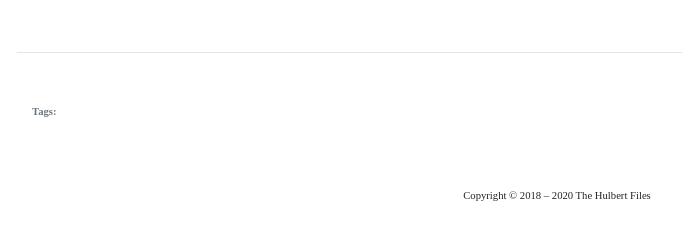
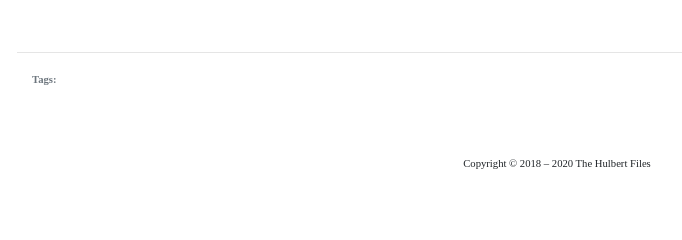
Before and after one commit to TheHulbertFiles/Portfolio, a Django app: template Blog/templates/blog/post.html in a window 1280 px wide. Shown: the part 234-474 px from the top of the page, without its empty margins (83-765 px from the left). Run offline with Django 3.2, Linux system fonts and the light colour scheme; the template is opened without the code that fills it, so the values that code supplies are empty; some libraries are stand-ins or nearby versions.

Commit message:
Modified Blog items

```diff
--- a/Blog/templates/blog/post.html
+++ b/Blog/templates/blog/post.html
@@ -19,7 +19,7 @@
             <small class='text-muted'>Last Modified: {{ post.mod_date_f }}</small>
         </p>
         <p>{{ post.post_Body|safe|linebreaks }}</p>
-        <hr class='my-5'>
+        <hr class='mt-5'>
         <small class='mt-3 text-muted col-10'><strong>Tags:</strong>&emsp;
             <!-- Cycle Through Tags list for Post -->
              {% for tag in post.post_Tags.all %}
--- a/requirements.txt
+++ b/requirements.txt
@@ -4,8 +4,10 @@ distlib==0.3.1
 Django==3.1.1
 django-ckeditor==6.0.0
 django-filter==2.3.0
+django-hosts==4.0
 django-js-asset==1.2.2
 django-richtextfield==1.6
+django-subdomains==2.1.0
 filelock==3.0.12
 Pillow==7.2.0
 psycopg2-binary==2.8.6
```
Also changed, not shown: Blog/migrations/0002_auto_20201018_2032.py (added), Education/migrations/0002_auto_20201018_2032.py (added).
